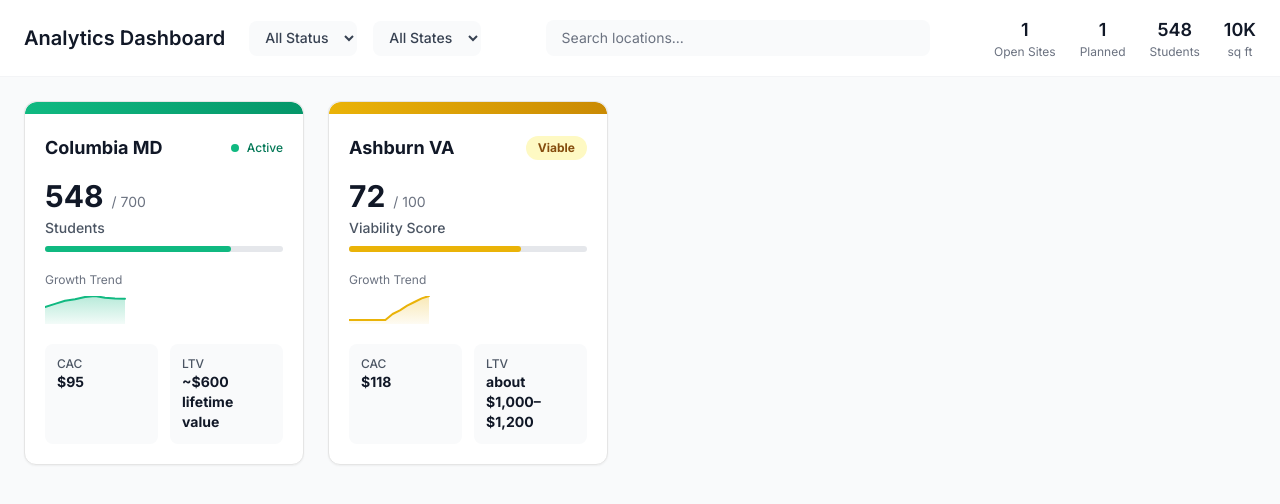
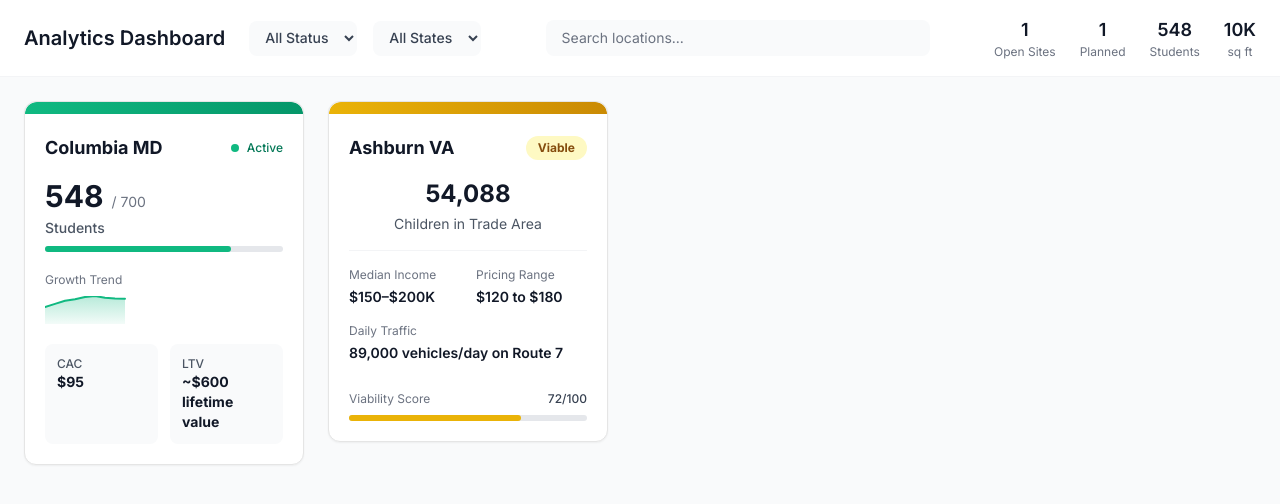
Before and after one commit to shahshlok/dashboard-app, a Next.js app: page / in a window 1280 px wide. Shown: the top 504 px of the page. Built offline with nearby package versions, Linux system fonts and the light colour scheme.

Commit message:
planned location card updated to show important metrics

```diff
--- a/app/components/TileCard.tsx
+++ b/app/components/TileCard.tsx
@@ -102,14 +102,111 @@ export default function TileCard({ location, onClick }: TileCardProps) {
               >
                 {scoreResult?.riskLevel || "N/A"}
                 {scoreResult && (
-                  <div className="invisible group-hover:visible absolute bottom-full right-0 mb-2 w-64 p-3 bg-gray-900 text-white text-xs rounded-lg shadow-lg z-10">
-                    <div className="font-semibold mb-1">{scoreResult.riskLevel}</div>
-                    <div className="mb-2">{scoreResult.explanation}</div>
-                    <div className="text-xs opacity-75">
-                      Market: {scoreResult.breakdown.marketPotential.score}/{scoreResult.breakdown.marketPotential.maxScore} |
-                      Financial: {scoreResult.breakdown.financialViability.score}/{scoreResult.breakdown.financialViability.maxScore} |
-                      Location: {scoreResult.breakdown.locationQuality.score}/{scoreResult.breakdown.locationQuality.maxScore} |
-                      Competition: {scoreResult.breakdown.competitionDynamics.score}/{scoreResult.breakdown.competitionDynamics.maxScore}
+                  <div className="invisible group-hover:visible absolute bottom-full right-0 mb-2 w-80 p-4 bg-white border border-gray-200 text-gray-900 text-xs rounded-lg shadow-xl z-20">
+                    {/* Header */}
+                    <div className="flex items-center justify-between mb-3 pb-2 border-b border-gray-100">
+                      <div className="font-bold text-sm">{scoreResult.riskLevel}</div>
+                      <div className="text-xs text-gray-500">{Math.round(scoreResult.totalScore)}/100</div>
+                    </div>
+
+                    {/* 1. Performance & Unit Economics */}
+                    <div className="mb-3">
+                      <div className="font-semibold text-xs text-gray-700 mb-2">Performance & Unit Economics</div>
+                      <div className="grid grid-cols-2 gap-2 text-xs">
+                        <div><span className="text-gray-500">CAC:</span> <span className="font-medium">${location.cac}</span></div>
+                        <div><span className="text-gray-500">LTV:</span> <span className="font-medium">${location.ltv}</span></div>
+                        <div><span className="text-gray-500">Capacity:</span> <span className="font-medium">{location.students || 0} / {location.targetStudents || 'TBD'}</span></div>
+                        <div><span className="text-gray-500">Break-even:</span> <span className="font-medium">
+                          {location.executive_summary?.pricing_strategy?.payback_period || '2-3 months'}
+                        </span></div>
+                      </div>
+                    </div>
+
+                    {/* 2. Market Profile */}
+                    <div className="mb-3">
+                      <div className="font-semibold text-xs text-gray-700 mb-2">Market Profile</div>
+                      <div className="space-y-1 text-xs">
+                        <div><span className="text-gray-500">Trade Area:</span> <span className="font-medium">
+                          {location.executive_summary?.market_opportunity?.trade_area_radius || '7 miles'}
+                        </span></div>
+                        <div><span className="text-gray-500">Children 0-14:</span> <span className="font-medium">
+                          {(location.executive_summary?.market_opportunity?.children_in_trade_area ||
+                            location.market_demographics?.population_data?.["7_mile_children_0_14"] || 0).toLocaleString()}
+                          {location.market_demographics?.population_data?.population_percentage &&
+                            ` (${location.market_demographics.population_data.population_percentage})`}
+                        </span></div>
+                        <div><span className="text-gray-500">Household Type:</span> <span className="font-medium">
+                          {location.market_demographics?.household_composition?.family_formation ||
+                           'High family formation rates'}
+                        </span></div>
+                      </div>
+                    </div>
+
+                    {/* 3. Financial Assumptions */}
+                    <div className="mb-3">
+                      <div className="font-semibold text-xs text-gray-700 mb-2">Financial Assumptions</div>
+                      <div className="space-y-1 text-xs">
+                        <div><span className="text-gray-500">Pricing:</span> <span className="font-medium">
+                          {(location.executive_summary?.pricing_strategy?.membership_range || 'TBD')
+                            .toString().replace(/roughly from |per month/g, '').trim()}
+                        </span></div>
+                        <div><span className="text-gray-500">HH Income:</span> <span className="font-medium">
+                          {(location.executive_summary?.demographics?.median_household_income ||
+                            location.market_demographics?.income_spending?.ashburn_median_income || 'N/A')
+                            .toString().replace(/approximately |~|\(ACS.*?\)/g, '').trim()}
+                        </span></div>
+                        <div><span className="text-gray-500">Lease Rate:</span> <span className="font-medium">
+                          ${location.real_estate_evaluation?.lease_terms?.base_rent || location.leasePerSqFt || 'TBD'}/sqft
+                          {location.real_estate_evaluation?.lease_terms?.nnn_estimate &&
+                            ` (NNN ${location.real_estate_evaluation.lease_terms.nnn_estimate})`}
+                        </span></div>
+                      </div>
+                    </div>
+
+                    {/* 4. Site Viability Drivers */}
+                    <div className="mb-3">
+                      <div className="font-semibold text-xs text-gray-700 mb-2">Site Viability Drivers</div>
+                      <div className="space-y-1 text-xs">
+                        <div><span className="text-gray-500">Daily Traffic:</span> <span className="font-medium">
+                          {(location.executive_summary?.location_advantages?.traffic_count ||
+                            location.real_estate_evaluation?.traffic_data?.route_7 || 'N/A')
+                            .toString().replace(/~|over |nearby/g, '').trim()}
+                        </span></div>
+                        <div><span className="text-gray-500">Competitors:</span> <span className="font-medium">
+                          {(location.competitor_analysis?.direct_competitors || []).length} within 7 miles
+                        </span></div>
+                        <div><span className="text-gray-500">Seasonality:</span> <span className="font-medium">
+                          {location.seasonal_considerations?.summer_challenge?.clarksburg_data ||
+                           '~25% summer enrollment drop'}
+                        </span></div>
+                      </div>
+                    </div>
+
+                    {/* 5. Quick Flags & Next Steps */}
+                    <div className="pt-2 border-t border-gray-100">
+                      <div className="space-y-2 text-xs">
+                        <div>
+                          <span className="text-red-600 font-medium">Risk:</span>
+                          <span className="ml-1">
+                            {scoreResult.breakdown.financialViability.rentRatio > 25 ?
+                              'High rent-to-revenue ratio' :
+                              'Competitive market dynamics'}
+                          </span>
+                        </div>
+                        <div>
+                          <span className="text-green-600 font-medium">Opportunity:</span>
+                          <span className="ml-1">
+                            {location.executive_summary?.competition_gap?.unique_offering?.includes('no competitor') ?
+                              'First-mover advantage in trade area' :
+                              'Premium demographic targeting'}
+                          </span>
+                        </div>
+                        <div className="pt-2">
+                          <button className="w-full bg-gray-900 text-white px-3 py-2 rounded-md text-xs font-medium hover:bg-gray-800 transition-colors">
+                            View Full Analysis →
+                          </button>
+                        </div>
+                      </div>
                     </div>
                   </div>
                 )}
@@ -129,34 +226,60 @@ export default function TileCard({ location, onClick }: TileCardProps) {
           </div>
         </div>
 
-        {/* Primary metric with context */}
-        <div className="mb-5">
-          <div className="flex items-baseline gap-2 mb-1">
 {isPlanned ? (
-              <div className="text-3xl font-bold text-gray-900">{Math.round(displayNumber)}</div>
-            ) : (
-              <div className="text-3xl font-bold text-gray-900">{displayNumber.toLocaleString()}</div>
-            )}
-            {isActive && location.targetStudents && (
-              <div className="text-sm text-gray-500">/ {location.targetStudents.toLocaleString()}</div>
-            )}
-            {isPlanned && (
-              <div className="text-sm text-gray-500">/ 100</div>
-            )}
+          /* Planned Location Layout - Key Market Metrics */
+          <div className="space-y-4">
+            {/* Market Size - Primary focal point */}
+            <div className="text-center pb-4 border-b border-gray-100">
+              <div className="text-2xl font-bold text-gray-900 mb-1">
+                {(location.executive_summary?.market_opportunity?.children_in_trade_area ||
+                  location.market_demographics?.population_data?.["7_mile_children_0_14"] || 0).toLocaleString()}
               </div>
-          <div className="text-sm font-medium text-gray-600">{numberLabel}</div>
-          {/* Progress bar for active locations */}
-          {isActive && location.targetStudents && (
-            <div className="mt-2 w-full bg-gray-200 rounded-full h-1.5">
-              <div
-                className="bg-emerald-500 h-1.5 rounded-full transition-all duration-500"
-                style={{ width: `${Math.min((location.students / location.targetStudents) * 100, 100)}%` }}
-              />
+              <div className="text-sm text-gray-600">Children in Trade Area</div>
             </div>
-          )}
-          {/* Score progress bar for planned locations */}
-          {isPlanned && scoreResult && (
-            <div className="mt-2 w-full bg-gray-200 rounded-full h-1.5">
+
+            {/* Key Market Indicators - Grid */}
+            <div className="grid grid-cols-2 gap-4 text-sm">
+              {/* Spending Power */}
+              <div>
+                <div className="text-xs text-gray-500 mb-1">Median Income</div>
+                <div className="font-semibold text-gray-900">
+                  {(location.executive_summary?.demographics?.median_household_income ||
+                    location.market_demographics?.income_spending?.ashburn_median_income || 'N/A')
+                    .toString().replace(/approximately |~|\(ACS.*?\)/g, '').trim()}
+                </div>
+              </div>
+
+              {/* Revenue Potential */}
+              <div>
+                <div className="text-xs text-gray-500 mb-1">Pricing Range</div>
+                <div className="font-semibold text-gray-900">
+                  {(location.executive_summary?.pricing_strategy?.membership_range || 'N/A')
+                    .toString().replace(/roughly from |per month/g, '').trim()}
+                </div>
+              </div>
+
+              {/* Location Quality */}
+              <div className="col-span-2">
+                <div className="text-xs text-gray-500 mb-1">Daily Traffic</div>
+                <div className="font-semibold text-gray-900">
+                  {(location.executive_summary?.location_advantages?.traffic_count ||
+                    location.real_estate_evaluation?.traffic_data?.route_7 || 'N/A')
+                    .toString().replace(/~|over |nearby/g, '').trim()}
+                </div>
+              </div>
+            </div>
+
+            {/* Viability Score Bar */}
+            {scoreResult && (
+              <div className="pt-3">
+                <div className="flex items-center justify-between mb-2">
+                  <div className="text-xs text-gray-500">Viability Score</div>
+                  <div className="text-xs font-medium text-gray-700">
+                    {Math.round(scoreResult.totalScore)}/100
+                  </div>
+                </div>
+                <div className="w-full bg-gray-200 rounded-full h-1.5">
                   <div
                     className={`h-1.5 rounded-full transition-all duration-500 ${
                       scoreResult.riskLevel === "Exceptional"
@@ -172,6 +295,28 @@ export default function TileCard({ location, onClick }: TileCardProps) {
                     style={{ width: `${Math.min(scoreResult.totalScore, 100)}%` }}
                   />
                 </div>
+              </div>
+            )}
+          </div>
+        ) : (
+          /* Active Location Layout - Original Design */
+          <>
+            <div className="mb-5">
+              <div className="flex items-baseline gap-2 mb-1">
+                <div className="text-3xl font-bold text-gray-900">{displayNumber.toLocaleString()}</div>
+                {location.targetStudents && (
+                  <div className="text-sm text-gray-500">/ {location.targetStudents.toLocaleString()}</div>
+                )}
+              </div>
+              <div className="text-sm font-medium text-gray-600">{numberLabel}</div>
+              {/* Progress bar for active locations */}
+              {location.targetStudents && (
+                <div className="mt-2 w-full bg-gray-200 rounded-full h-1.5">
+                  <div
+                    className="bg-emerald-500 h-1.5 rounded-full transition-all duration-500"
+                    style={{ width: `${Math.min((location.students / location.targetStudents) * 100, 100)}%` }}
+                  />
+                </div>
               )}
             </div>
 
@@ -181,36 +326,8 @@ export default function TileCard({ location, onClick }: TileCardProps) {
               <svg width="100%" height="28" className="w-full">
                 <defs>
                   <linearGradient id={`gradient-${location.id}`} x1="0%" y1="0%" x2="0%" y2="100%">
-                <stop offset="0%" stopColor={
-                  isActive
-                    ? "#10b981"
-                    : isPlanned && scoreResult?.riskLevel === "Exceptional"
-                      ? "#a855f7"
-                      : isPlanned && scoreResult?.riskLevel === "Strong"
-                        ? "#22c55e"
-                        : isPlanned && scoreResult?.riskLevel === "Viable"
-                          ? "#eab308"
-                          : isPlanned && scoreResult?.riskLevel === "High-Risk"
-                            ? "#f97316"
-                            : isPlanned && scoreResult?.riskLevel === "Avoid"
-                              ? "#ef4444"
-                              : "#6b7280"
-                } stopOpacity="0.3" />
-                <stop offset="100%" stopColor={
-                  isActive
-                    ? "#10b981"
-                    : isPlanned && scoreResult?.riskLevel === "Exceptional"
-                      ? "#a855f7"
-                      : isPlanned && scoreResult?.riskLevel === "Strong"
-                        ? "#22c55e"
-                        : isPlanned && scoreResult?.riskLevel === "Viable"
-                          ? "#eab308"
-                          : isPlanned && scoreResult?.riskLevel === "High-Risk"
-                            ? "#f97316"
-                            : isPlanned && scoreResult?.riskLevel === "Avoid"
-                              ? "#ef4444"
-                              : "#6b7280"
-                } stopOpacity="0.05" />
+                    <stop offset="0%" stopColor="#10b981" stopOpacity="0.3" />
+                    <stop offset="100%" stopColor="#10b981" stopOpacity="0.05" />
                   </linearGradient>
                 </defs>
                 <polygon
@@ -220,21 +337,7 @@ export default function TileCard({ location, onClick }: TileCardProps) {
                 <polyline
                   points={sparklinePoints}
                   fill="none"
-              stroke={
-                isActive
-                  ? "#10b981"
-                  : isPlanned && scoreResult?.riskLevel === "Exceptional"
-                    ? "#a855f7"
-                    : isPlanned && scoreResult?.riskLevel === "Strong"
-                      ? "#22c55e"
-                      : isPlanned && scoreResult?.riskLevel === "Viable"
-                        ? "#eab308"
-                        : isPlanned && scoreResult?.riskLevel === "High-Risk"
-                          ? "#f97316"
-                          : isPlanned && scoreResult?.riskLevel === "Avoid"
-                            ? "#ef4444"
-                            : "#6b7280"
-              }
+                  stroke="#10b981"
                   strokeWidth="2"
                   strokeLinecap="round"
                   strokeLinejoin="round"
@@ -253,41 +356,84 @@ export default function TileCard({ location, onClick }: TileCardProps) {
                 <div className="font-bold text-gray-900">{metrics.ltv}</div>
               </div>
             </div>
+          </>
+        )}
       </div>
 
       {/* Expanded section on hover */}
       <div className={`transition-all duration-300 overflow-hidden ${
-        isHovered ? "max-h-64 opacity-100" : "max-h-0 opacity-0"
+        isHovered ? "max-h-96 opacity-100" : "max-h-0 opacity-0"
       }`}>
-        <div className="border-t border-gray-100 p-5 bg-gray-50">
+        <div className="border-t border-gray-100 p-5 bg-gray-50 space-y-4">
+
+          {isPlanned ? (
+            /* Planned Location - Four Key Panels */
+            <>
+              {/* Four Quick Panels */}
+              <div className="grid grid-cols-2 gap-4 text-sm">
+
+                {/* 1. Unit Economics */}
+                <div>
+                  <div className="font-semibold text-gray-800 mb-1">Unit Economics</div>
+                  <div className="text-gray-700 space-y-1">
+                    <div><span className="font-medium">${location.cac}</span> CAC</div>
+                    <div><span className="font-medium">${location.ltv}</span> LTV</div>
+                  </div>
+                </div>
+
+                {/* 2. Competitive Density */}
+                <div>
+                  <div className="font-semibold text-gray-800 mb-1">Competitive Density</div>
+                  <div className="text-gray-700">
+                    <span className="font-medium">{(location.competitor_analysis?.direct_competitors || []).length} centers</span> within 7 mi
+                  </div>
+                </div>
+
+                {/* 3. Seasonality */}
+                <div>
+                  <div className="font-semibold text-gray-800 mb-1">Seasonality</div>
+                  <div className="text-gray-700">
+                    <span className="font-medium">–25%</span> summer dip
+                  </div>
+                </div>
+
+                {/* 4. Risk & Opportunity */}
+                <div>
+                  <div className="font-semibold text-gray-800 mb-1">Risk & Opportunity</div>
+                  <div className="text-gray-700 space-y-1">
+                    <div className="text-xs">
+                      <span className="text-red-600">Risk:</span> {scoreResult && scoreResult.breakdown.financialViability.rentRatio > 25 ? 'High lease costs' : 'Local after-school niche'}
+                    </div>
+                    <div className="text-xs">
+                      <span className="text-green-600">Opp:</span> {location.executive_summary?.competition_gap?.unique_offering?.includes('no competitor') ? 'First-mover advantage' : 'Corporate pipeline'}
+                    </div>
+                  </div>
+                </div>
+
+              </div>
+            </>
+          ) : (
+            /* Active Location - Original Market Insights */
+            <>
               <div className="text-xs font-semibold text-gray-700 mb-3 uppercase tracking-wide">Market Insights</div>
 
               <div className="grid grid-cols-1 gap-3 text-sm">
-            {/* Market size */}
                 <div className="flex justify-between items-center">
                   <span className="text-gray-600">Children in Trade Area</span>
                   <span className="font-semibold text-gray-900">{metrics.childrenInArea}</span>
                 </div>
-
-            {/* Trade radius */}
                 <div className="flex justify-between items-center">
                   <span className="text-gray-600">Trade Area Radius</span>
                   <span className="font-semibold text-gray-900">{metrics.tradeRadius}</span>
                 </div>
-
-            {/* Income */}
                 <div className="flex justify-between items-center">
                   <span className="text-gray-600">Median HH Income</span>
                   <span className="font-semibold text-gray-900">{metrics.medianIncome}</span>
                 </div>
-
-            {/* Lease rate */}
                 <div className="flex justify-between items-center">
                   <span className="text-gray-600">Lease Rate</span>
                   <span className="font-semibold text-gray-900">${location.leasePerSqFt}/sq ft</span>
                 </div>
-
-            {/* Traffic count */}
                 {metrics.trafficCount !== 'N/A' && (
                   <div className="flex justify-between items-center">
                     <span className="text-gray-600">Daily Traffic</span>
@@ -295,6 +441,8 @@ export default function TileCard({ location, onClick }: TileCardProps) {
                   </div>
                 )}
               </div>
+            </>
+          )}
 
           {/* Action indicator */}
           <div className="mt-4 flex items-center justify-center text-xs text-gray-500">
```
Lines whose indentation alone changed are shown as unchanged.
